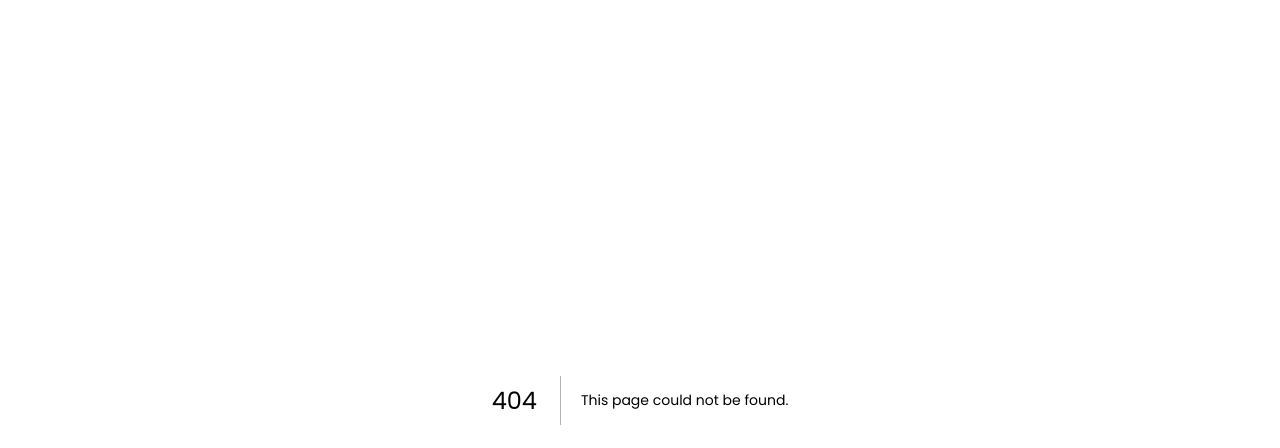
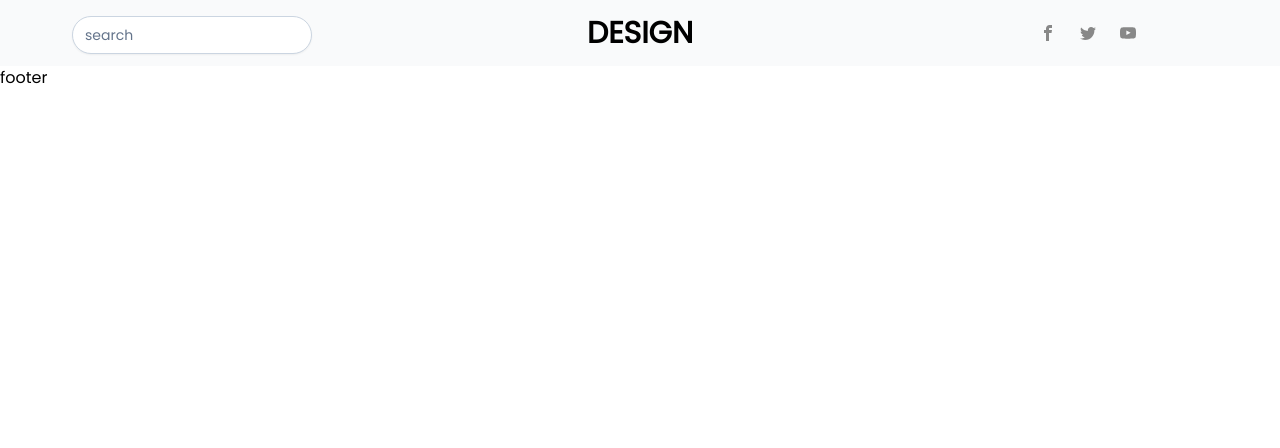
Before and after one commit to Ibrahim-ALKalaileh/blog, a Next.js app: page /layout/format in a window 1280 px wide. Before the commit this address had no page. Shown: the top 448 px of the page. Built offline with nearby package versions, Linux system fonts and the light colour scheme.

Commit message:
added layout and trending section

```diff
--- /dev/null
+++ b/pages/components/footer.js
@@ -0,0 +1,6 @@
+
+export default function footer() {
+  return (
+    <div>footer</div>
+  )
+}
--- a/pages/components/header.js
+++ b/pages/components/header.js
@@ -1,24 +1,43 @@
-import { ImFacebook,ImTwitter,ImYoutube } from "react-icons/im";
-
+import { ImFacebook, ImTwitter, ImYoutube } from "react-icons/im";
+import Link from "next/link";
 export default function header() {
   return (
     <header className="bg-gray-50">
       <div className="xl:container xl:mx-auto flex flex-col items-center sm:flex-row sm:justify-between text-center py-3">
         <div className="md:flex-none w-96 order-2 sm:order-1 flex justify-center py-4 sm:py-0">
-          <input type="text" className="input-text" placeholder="search"></input>
+          <input
+            type="text"
+            className="input-text"
+            placeholder="search"
+          ></input>
         </div>
 
         <div className="shrink w-80 sm:order-2">
-          <a className="font-bold uppercase text-3xl">Design</a>
+          <Link href={"/"}>
+            <a className="font-bold uppercase text-3xl">Design</a>
+          </Link>
         </div>
         <div className="w-96 order-3 flex justify-center">
           <div className="flex gap-6">
-          <a><ImFacebook color="#888888"/></a>
-          <a><ImTwitter color="#888888"/></a>
-          <a><ImYoutube color="#888888"/></a>
+            <Link href={"/"}>
+              <a>
+                <ImFacebook color="#888888" />
+              </a>
+            </Link>
+
+            <Link href={"/"}>
+              <a>
+                <ImTwitter color="#888888" />
+              </a>
+            </Link>
+
+            <Link href={"/"}>
+              <a>
+                <ImYoutube color="#888888" />
+              </a>
+            </Link>
           </div>
         </div>
-
       </div>
     </header>
   );
--- /dev/null
+++ b/pages/components/section1.js
@@ -0,0 +1,12 @@
+
+export default function section1() {
+  return (
+    <section className="py-16">
+
+        <div className="container mx-auto md:px-20">
+            <h1 className="font-bold text-4xl pb-12 text-center">Trending</h1>
+        </div>
+
+    </section>
+  )
+}
--- a/pages/index.js
+++ b/pages/index.js
@@ -1,11 +1,12 @@
 import Head from 'next/head'
 import Image from 'next/image'
-import styles from '../styles/Home.module.css'
-import Header from './components/header'
+import Format from './layout/format'
+// components
+import Section1 from './components/section1'
 export default function Home() {
   return (
-    <div>
-      <Header></Header>
-    </div>
+    <Format>
+      <Section1></Section1>
+    </Format>
   )
 }
--- /dev/null
+++ b/pages/layout/format.js
@@ -0,0 +1,15 @@
+import Header from "../components/header";
+import Footer from "../components/footer";
+import Head from "next/head";
+export default function format({children}) {
+  return (
+    <>
+    <Head>
+        <title>blog</title>
+    </Head>
+      <Header></Header>
+      <main>{children}</main>
+      <Footer></Footer>
+    </>
+  );
+}
```
